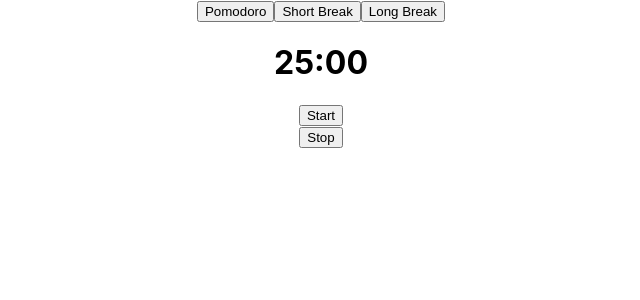
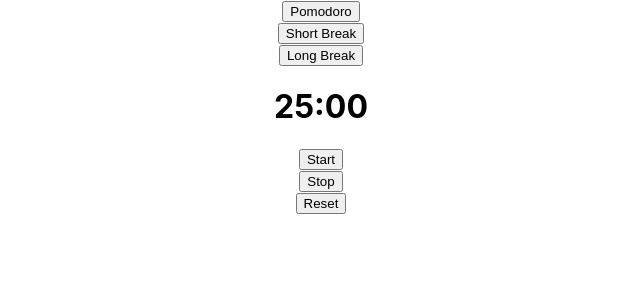
Before and after one commit to adibalamir/Pomodoro, a React (Create React App) app: page / in a window 1280 px wide. Shown: the top 300 px of the page, without its empty margins (319-959 px from the left). Built offline with nearby package versions, Linux system fonts and the light colour scheme.

Commit message:
Added reset button, moved all button into their own component files.

```diff
--- a/src/App.js
+++ b/src/App.js
@@ -1,8 +1,12 @@
 import React, { Component } from 'react';
 import './App.css';
+import Pomodoro from './Components/Pomodoro'
+import ShortBreak from './Components/ShortBreak'
+import LongBreak from './Components/LongBreak'
 import Timer from './Components/Timer'
 import StartButton from './Components/StartButton'
 import StopButton from './Components/StopButton'
+import Reset from './Components/Reset'
 
 // class TimerInput extends Component {
 //   render() {
@@ -20,15 +24,16 @@
     this.state = {
       time: 1500,
       countDownId: '',
-      intervalInProgress: false
+      intervalInProgress: false,
+      resetTime: 1500
     }
   }
 
-  pomodoro = () => { return this.setState({time: 1500}) }
+  pomodoro = () => { return this.setState({time: 1500, resetTime: 1500}) }
 
-  shortBreak = () => { return this.setState({time: 300}) }
+  shortBreak = () => { return this.setState({time: 300, resetTime: 300}) }
 
-  longBreak = () => { return this.setState({time: 600}) }
+  longBreak = () => { return this.setState({time: 600, resetTime: 600}) }
 
   start = () => {
     if (this.state.intervalInProgress === false) {
@@ -49,15 +54,18 @@
     }
   }
 
+  reset = () => { return this.setState({ time: this.state.resetTime }) }
+
   render() {
     return (
       <div className="App">
-        <button onClick={this.pomodoro}>Pomodoro</button>
-        <button onClick={this.shortBreak}>Short Break</button>
-        <button onClick={this.longBreak}>Long Break</button>
+        <Pomodoro pomodoro={this.pomodoro} />
+        <ShortBreak shortBreak={this.shortBreak} />
+        <LongBreak longBreak={this.longBreak} />
         <Timer minutes={Math.floor(this.state.time / 60)} seconds={this.state.time % 60} />
         <StartButton start={this.start} />
         <StopButton stop={this.stop} />
+        <Reset reset={this.reset} />
       </div>
     );
   }
--- /dev/null
+++ b/src/Components/LongBreak.js
@@ -0,0 +1,13 @@
+import React, { Component } from 'react';
+
+class LongBreak extends Component {
+  render() {
+    return (
+      <div>
+        <button onClick={this.props.longBreak} >Long Break</button>
+      </div>
+    )
+  }
+}
+
+export default LongBreak
--- /dev/null
+++ b/src/Components/Pomodoro.js
@@ -0,0 +1,13 @@
+import React, { Component } from 'react';
+
+class Pomodoro extends Component {
+  render() {
+    return (
+      <div>
+        <button onClick={this.props.pomodoro} >Pomodoro</button>
+      </div>
+    )
+  }
+}
+
+export default Pomodoro
--- /dev/null
+++ b/src/Components/Reset.js
@@ -0,0 +1,13 @@
+import React, { Component } from 'react';
+
+class Reset extends Component {
+  render() {
+    return (
+      <div>
+        <button onClick={this.props.reset} >Reset</button>
+      </div>
+    )
+  }
+}
+
+export default Reset
--- /dev/null
+++ b/src/Components/ShortBreak.js
@@ -0,0 +1,13 @@
+import React, { Component } from 'react';
+
+class ShortBreak extends Component {
+  render() {
+    return (
+      <div>
+        <button onClick={this.props.shortBreak} >Short Break</button>
+      </div>
+    )
+  }
+}
+
+export default ShortBreak
```
